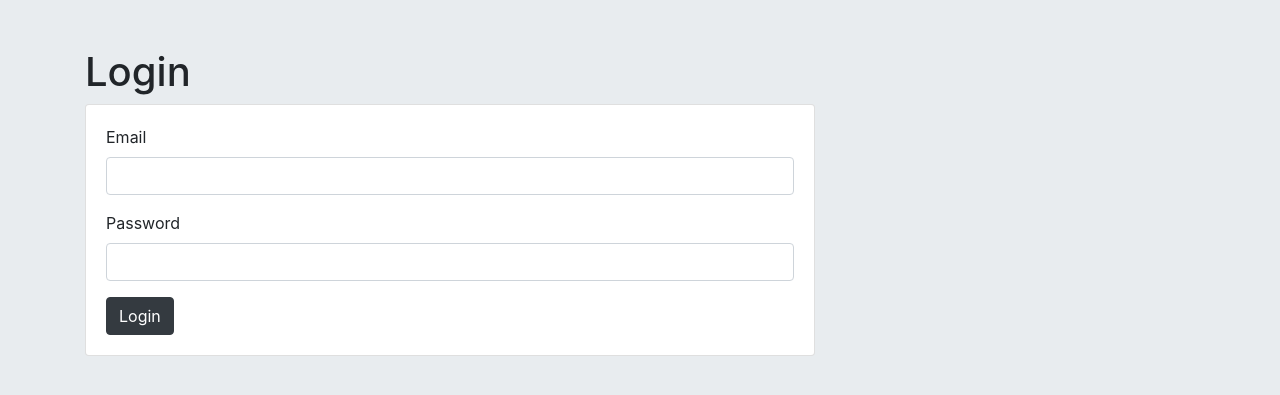
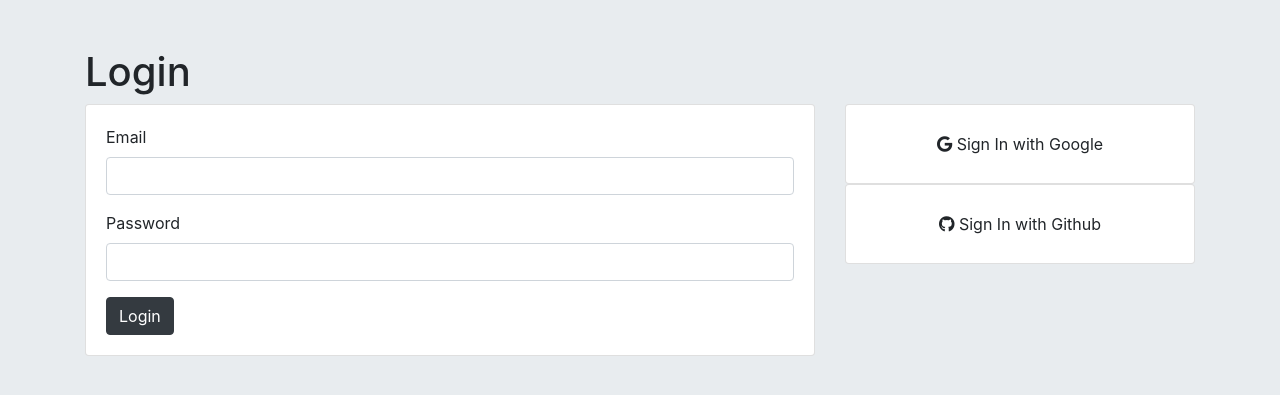
Before and after one commit to Aady7/secrets, a Node server app: page /login in a window 1280 px wide. Shown: the top 395 px of the page. Run offline with Node 20, Linux system fonts and the light colour scheme; some libraries are stand-ins or nearby versions.

Commit message:
final commit

```diff
--- a/app.js
+++ b/app.js
@@ -6,12 +6,17 @@ const ejs = require("ejs");
 const app = express();
 const mongoose = require("mongoose");
 const { stringify } = require("querystring");
+var GoogleStrategy = require('passport-google-oauth20').Strategy;
+GitHubStrategy=require("passport-github2").Strategy;
 
 const session = require("express-session");
 const passport = require("passport");
 const passportLocalMongoose = require("passport-local-mongoose");
 const { userInfo } = require('os');
+const findOrCreatePlugin = require('mongoose-findorcreate');
+const { profile } = require('console');
 const dbURL = 'mongodb://127.0.0.1:27017/userDB'
+findOrCreate= require("mongoose-findorcreate")
 
 app.use(bodyParser.urlencoded({
     extended: true
@@ -44,20 +49,56 @@ setTimeout(() => {
 
 const userSchema = new mongoose.Schema({
    username: String,
-    password: String
+    password: String,
+    googleId: String,
+    githubId:String,
+    secret:String
 });
 
 userSchema.plugin(passportLocalMongoose);
+userSchema.plugin(findOrCreate);
 const User = mongoose.model("User", userSchema);
 
 
 passport.use(User.createStrategy());
+passport.serializeUser(function(user, done) {
+    done(null, user);
+  });
 
-passport.serializeUser(User.serializeUser());
-passport.deserializeUser(User.deserializeUser());
+  passport.deserializeUser(function(user, done) {
+    done(null, user);
+  });
 
 
 
+
+passport.use(new GoogleStrategy({
+    clientID: process.env.CLIENT_ID,
+    clientSecret: process.env.CLIENT_SECRET,
+    callbackURL: "http://localhost:3000/auth/google/secrets",
+    userProfileURL:"https://www.googleapis.com/oauth2/v3/userinfo"
+  },
+  function(accessToken, refreshToken, profile, cb) {
+
+    User.findOrCreate({ googleId: profile.id }, function (err, user) {
+      return cb(err, user);
+
+    });
+    console.log(profile);
+  }
+));
+passport.use(new GitHubStrategy({
+    clientID: process.env.GITHUB_CLID,
+    clientSecret: process.env.GITHUB_CLSEC,
+    callbackURL: "http://localhost:3000/auth/github/secrets"
+  },
+  function(accessToken, refreshToken, profile, done) {
+    User.findOrCreate({ githubId: profile.id }, function (err, user) {
+      return done(err, user);
+    });
+    console.log(profile);
+  }
+));
 app.get("/", function (request, response) {
     response.render("home");
 });
@@ -72,12 +113,15 @@ app.get("/register", function (request, response) {
 
 
 app.get("/secrets", function(request,response){
-    if(request.isAuthenticated()){
-        response.render("secrets")
-    }
-    else{
-        response.render("login");
-    }
+    User.find({"secret":{$ne:null}})
+    .then((foundusers)=>{
+     response.render("secrets", {userswithsecrets:foundusers})
+
+    })
+    .catch((err)=>{
+        console.log(err);
+    })
+
 })
 
 
@@ -93,6 +137,34 @@ app.get("/logout", function(req,res){
 
 
 })
+app.get('/auth/google',
+  passport.authenticate('google', { scope: ['profile'] }));
+
+
+app.get('/auth/google/secrets',
+  passport.authenticate('google', { failureRedirect: '/login' }),
+  function(req, res) {
+    // Successful authentication, redirect home.
+    res.redirect('/secrets');
+  });
+  app.get('/auth/github',
+  passport.authenticate('github', { scope: [ 'user:email' ] }));
+
+app.get('/auth/github/secrets',
+  passport.authenticate('github', { failureRedirect: '/login' }),
+  function(req, res) {
+    // Successful authentication, redirect home.
+    res.redirect('/secrets');
+  });
+
+  app.get("/submit", function(req,res){
+    if(req.isAuthenticated()){
+        res.render("submit")
+    }
+    else{
+        res.render("login");
+    }
+  })
 app.post("/register", function (req, res) {
     User.register({ username: req.body.username }, req.body.password, function (err, user) {
         if(err) {
@@ -132,6 +204,28 @@ app.post("/login", function (req, res) {
 
 
 })
+app.post("/submit", function(req,res){
+    const submitted_secret=req.body.secret
+    var id =(req.user._id)
+    User.findById(id)
+    .then((founduser)=>{
+        founduser.secret=submitted_secret;
+        founduser.save()
+        .then(()=>{
+            res.redirect("/secrets")
+        })
+        .catch((err)=>{
+            console.log(err);
+        });
+
+
+
+
+    })
+    .catch((err)=>{
+        console.log(err);
+    })
+})
 
 
 
--- a/package.json
+++ b/package.json
@@ -19,7 +19,10 @@
     "md5": "^2.3.0",
     "mongoose": "^7.3.4",
     "mongoose-encryption": "^2.1.2",
+    "mongoose-findorcreate": "^4.0.0",
     "passport": "^0.6.0",
+    "passport-github2": "^0.1.12",
+    "passport-google-oauth20": "^2.0.0",
     "passport-local": "^1.0.0",
     "passport-local-mongoose": "^8.0.0"
   }
--- a/views/login.ejs
+++ b/views/login.ejs
@@ -25,7 +25,7 @@
       </div>
     </div>
 
-    <!-- <div class="col-sm-4">
+     <div class="col-sm-4">
       <div class="card">
         <div class="card-body">
           <a class="btn btn-block" href="/auth/google" role="button">
@@ -34,7 +34,16 @@
           </a>
         </div>
       </div>
-    </div> -->
+      <div class="card">
+        <div class="card-body">
+          <a class="btn btn-block" href="/auth/github" role="button">
+            <i class="fab fa-github"></i>
+            Sign In with Github
+          </a>
+        </div>
+    </div>
+
+    </div>
 
   </div>
 </div>
```
Also changed, not shown: views/register.ejs (+9 -2 lines), views/secrets.ejs (+6 -1 lines), 1 other file.
